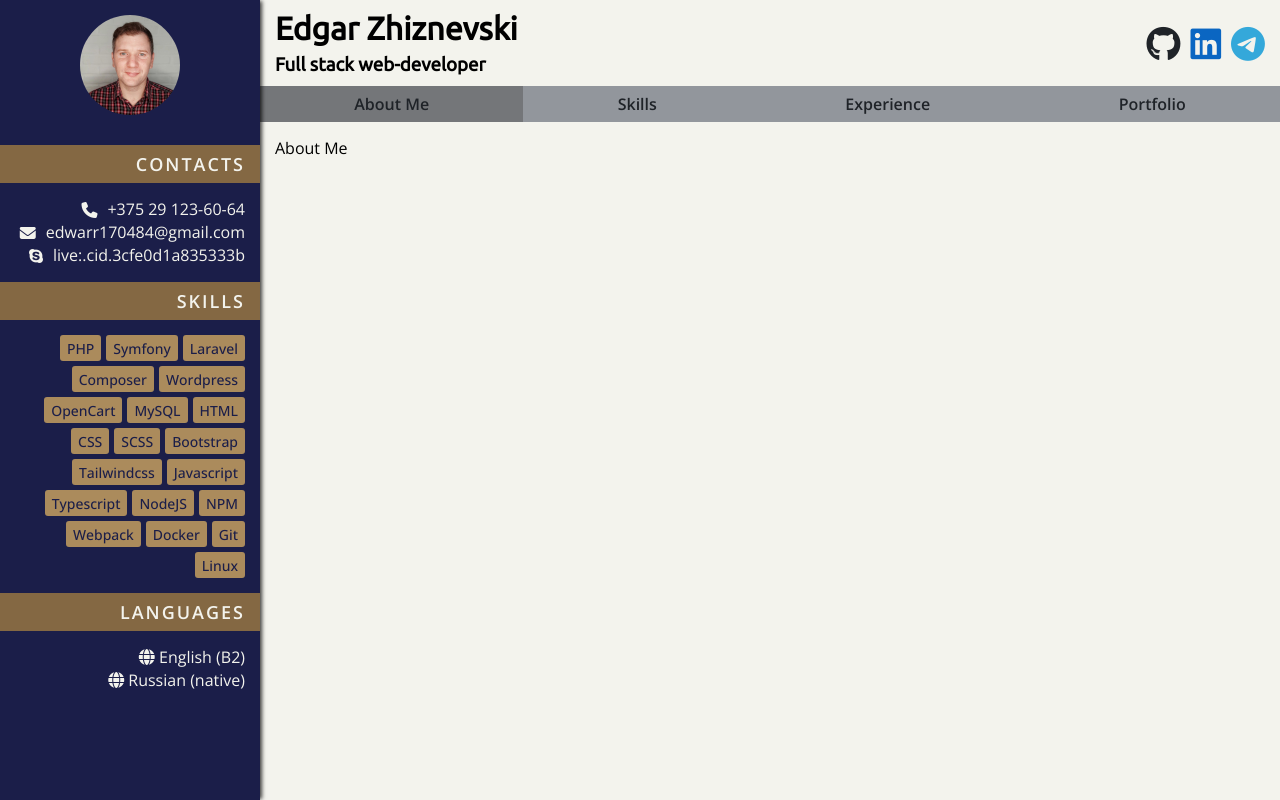
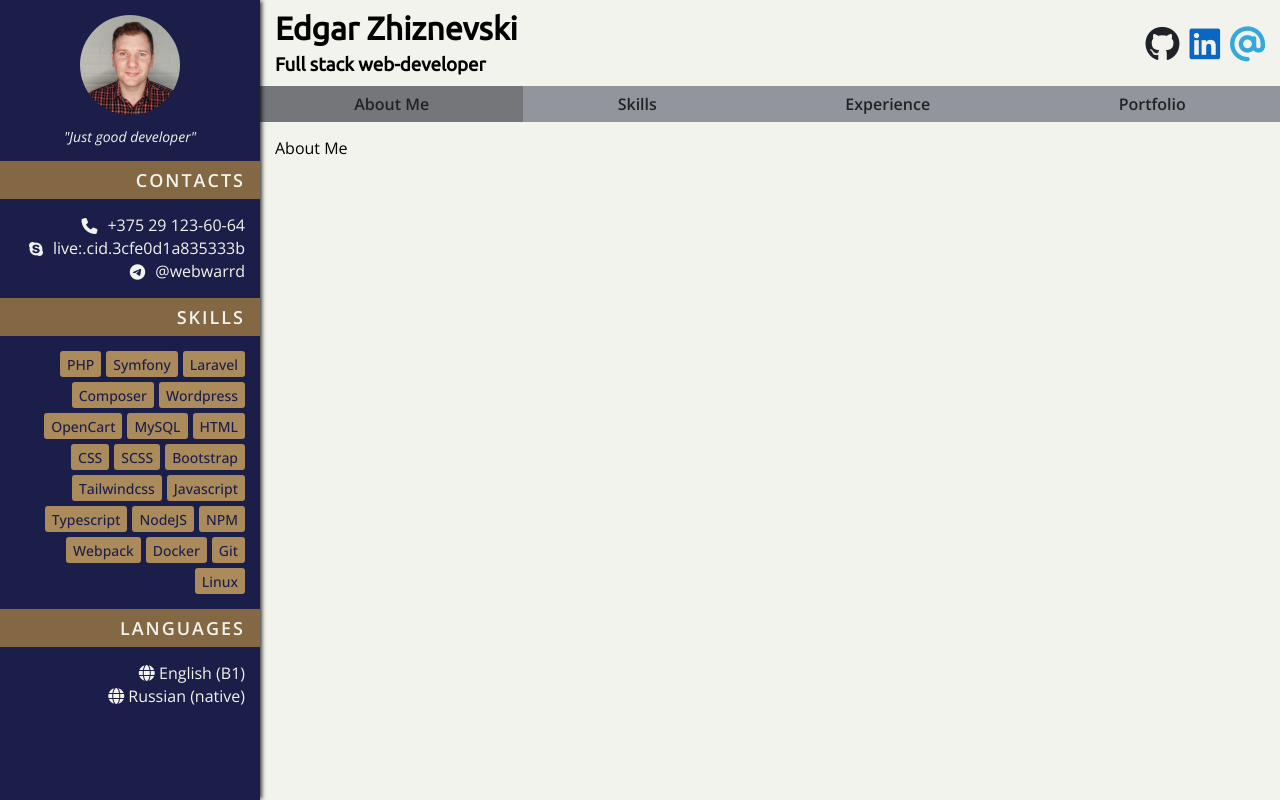
Before and after one commit to edwarr170484/cv, a plain HTML site: page index.html in a window 1280 px wide. Drawn offline with nearby package versions, Linux system fonts and the light colour scheme.

Commit message:
Change contacts

```diff
--- a/index.html
+++ b/index.html
@@ -26,7 +26,7 @@
                     <ul>
                         <li><a href="" title="Мой Github"><i class="fa-brands fa-github"></i></a></li>
                         <li><a href="" title="Мой LinkedIn"><i class="fa-brands fa-linkedin"></i></a></li>
-                        <li><a href="" title="Мой Telegram"><i class="fa-brands fa-telegram"></i></a></li>
+                        <li><a href="mailto:edwarr170484@gmail.com" title="My email"><i class="fa-solid fa-at"></i></a></li>
                     </ul>
                 </nav>
             </div>
@@ -37,14 +37,17 @@
                     <img src="./images/avatar.jpg" alt="" />
                 </a>
             </div>
+            <div class="cv-aside__slogan">
+                <i>"Just good developer"</i>
+            </div>
             <div class="cv-aside__profile">
                 <div class="cv-aside__block">
                     <div class="cv-aside__title">Contacts</div>
                     <div class="cv-aside__info">
                         <ul class="cv-aside__contacts">
                             <li><a href="tel:+375291236064"><i class="fa-solid fa-phone"></i> +375 29 123-60-64</a></li>
-                            <li><a href="mailto:edwarr170484@gmail.com"><i class="fa-solid fa-envelope"></i> edwarr170484@gmail.com</a></li>
                             <li><a href="live:.cid.3cfe0d1a835333b"><i class="fa-brands fa-skype"></i> live:.cid.3cfe0d1a835333b</a></li>
+                            <li><a href="@webwarrd"><i class="fa-brands fa-telegram"></i> @webwarrd</a></li>
                         </ul>
                     </div>
                 </div>
@@ -79,7 +82,7 @@
                     <div class="cv-aside__title">Languages</div>
                     <div class="cv-aside__info">
                         <ul>
-                            <li><i class="fa-solid fa-globe"></i> English (B2)</li>
+                            <li><i class="fa-solid fa-globe"></i> English (B1)</li>
                             <li><i class="fa-solid fa-globe"></i> Russian (native)</li>
                         </ul>
                     </div>
--- a/styles/styles.css
+++ b/styles/styles.css
@@ -82,7 +82,7 @@ a{
 .cv-header__links ul a .fa-linkedin{
     color: #0A66C2;
 }
-.cv-header__links ul a .fa-telegram
+.cv-header__links ul a .fa-at
 {
     color: #34a8da;
 }
@@ -107,7 +107,13 @@ a{
     display: flex;
     justify-content: center;
     padding-top: 15px;
-    padding-bottom: 25px;
+    padding-bottom: 7px;
+}
+.cv-aside__slogan{
+    color: var(--color-white);
+    font-size: 14px;
+    text-align: center;
+    margin-bottom: 15px;
 }
 .cv-avatar img{
     width: 100%;
```
